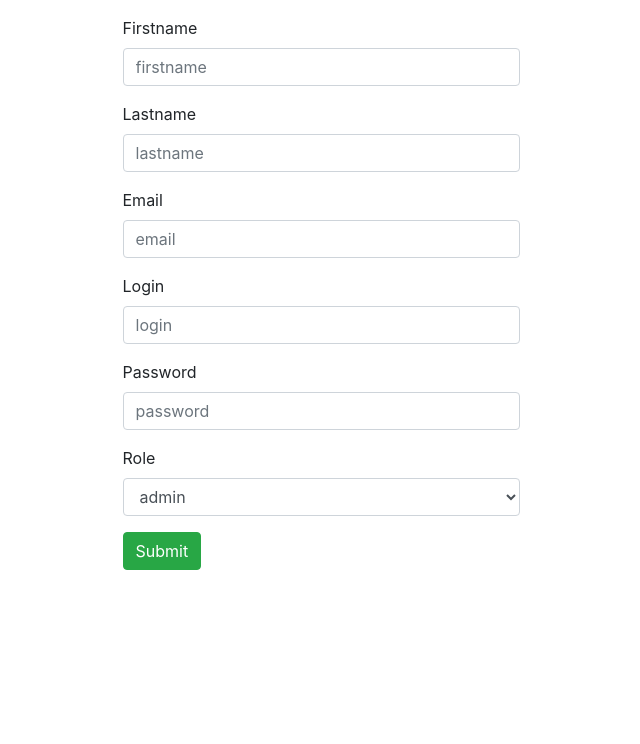
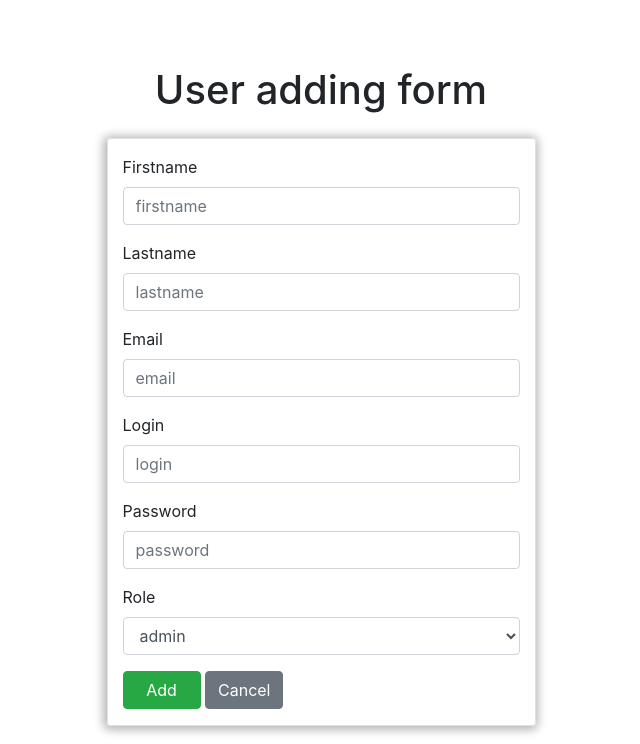
Before and after one commit to mehalyna/Ch-117-Python-Project-ITA, a Flask app: page /create_user in a window 1280 px wide. Shown: the part 56-800 px from the top of the page, without its empty margins (319-959 px from the left). Run offline with Flask 2, Linux system fonts and the light colour scheme; the visitor is signed in with stand-in values (Sample User, id 1); some libraries are stand-ins or nearby versions.

Commit message:
empty line for alert & create user frame

```diff
--- a/admin/forms.py
+++ b/admin/forms.py
@@ -28,16 +28,16 @@ class AddUserForm(FlaskForm):
     email = EmailField('Email', validators=[
         DataRequired(), Regexp(regex=EMAIL_PATTERN, message='Invalid email'),
         unique_check('email')])
-    login = StringField('Login', validators=[DataRequired(), unique_check('login')])
+    login = StringField('Login', validators=[DataRequired(), Length(min=6), unique_check('login')])
     password = PasswordField('Password', validators=[
-        DataRequired(), Length(min=8, message='Password should be at least 8 symbols in length')
+        DataRequired(), Length(min=8)
     ])
     role = SelectField('Role', choices=[
         (Role.ADMIN, Role.ADMIN),
         (Role.MODERATOR, Role.MODERATOR),
         (Role.USER, Role.USER)
     ], validators=[DataRequired()])
-    submit = SubmitField('Submit')
+    submit = SubmitField('Add')
 
 
 class UpdateUserForm(AddUserForm):
@@ -53,6 +53,7 @@ class UpdateUserForm(AddUserForm):
         (Status.ACTIVE, Status.ACTIVE),
         (Status.INACTIVE, Status.INACTIVE)
     ], validators=[DataRequired()])
+    submit = SubmitField('Update')
 
 
 class LoginForm(FlaskForm):
@@ -62,6 +63,7 @@ class LoginForm(FlaskForm):
 
     def get_user(self):
         return User.objects(admin=self.admin.data).first()
+
 
 class AddBookForm(FlaskForm):
     title = StringField('Title', validators=[DataRequired()])
@@ -74,6 +76,7 @@ class AddBookForm(FlaskForm):
     language = StringField('Language', validators=[DataRequired()])
     submit = SubmitField('Submit')
 
+
 class UpdateBookForm(AddBookForm):
     status = SelectField('Status', choices=[
         (Status.ACTIVE, Status.ACTIVE),
--- a/admin/static/css/style.css
+++ b/admin/static/css/style.css
@@ -1,11 +1,14 @@
-.user-inf {
-    font-size: 20px;
-}
-
-.create_user_form .update_user_form {
-    margin-left: 20px;
-}
-
 .to_red {
 color: red !important;
 }
+
+.custom input,.custom a, .custom button{
+    width: 78px;
+}
+
+.custom_border{
+    border: 1px solid #FE6C2C;
+    -webkit-box-shadow: -1px 1px 10px 3px #B9B5B4;
+    -moz-box-shadow: -1px 1px 10px 3px #B9B5B4;
+    box-shadow: -1px 1px 10px 3px #B9B5B4;
+}
--- a/admin/static/js/main.js
+++ b/admin/static/js/main.js
@@ -16,6 +16,5 @@ $(document).ready(function () {
 
 window.setTimeout(function() {
     $(".alert").fadeTo(500, 0, function (){
-      $(this)[0].style.display = 'none'
     })
 }, 2000);
--- a/admin/templates/base.html
+++ b/admin/templates/base.html
@@ -11,7 +11,7 @@
 </head>
 <body>
 
-    <nav class="navbar navbar-expand-lg navbar-dark bg-dark">
+<nav class="navbar navbar-expand-lg navbar-dark bg-dark">
     <div class="collapse navbar-collapse" id="navbarSupportedContent">
         <ul class="navbar-nav mr-auto">
             <li class="nav-item active">
@@ -60,6 +60,8 @@
         {% for category, message in messages %}
             <div class="alert alert-{{ category }}"> {{ message }} </div>
         {% endfor %}
+    {% else %}
+        <div class="alert">&nbsp;</div>
     {% endif %}
 {% endwith %}
     {% block body %}{% endblock %}
--- a/admin/templates/create_user.html
+++ b/admin/templates/create_user.html
@@ -4,83 +4,85 @@ Create User
 {% endblock %}
 
 {% block body %}
-<div class="create_user_form container d-flex justify-content-center">
-    <form action="" method="post">
+<div class="d-flex align-items-center flex-column">
+    <h1>User adding form</h1>
+    <form class="border custom_border rounded m-3" action="" method="post" novalidate>
         {{ form.csrf_token }}
         <div class="col-md-12 mb-3 pt-3">
-            {% if not form.firstname.errors %}
                 {{ form.firstname.label }}
-                {{ form.firstname(size=32, class="form-control", placeholder="firstname") }}
-            {% elif form.firstname.errors %}
-                {{ form.firstname.label }}
-                {{ form.firstname(size=32, class="form-control is-invalid", placeholder="firstname") }}
+                {{ form.firstname(class="form-control", size=32, placeholder="firstname") }}
+            {% if form.firstname.errors %}
+                <script>
+                document.getElementById("firstname").classList.add("is-invalid");
+                </script>
                 {% for error in form.firstname.errors %}
                    <span class="to_red">{{ error }}</span>
                 {% endfor %}
             {% endif %}
         </div>
         <div class="col-md-12 mb-3">
-            {% if not form.lastname.errors %}
             {{ form.lastname.label }}
             {{ form.lastname(size=32, class="form-control", placeholder="lastname") }}
-            {% elif form.lastname.errors %}
-                {{ form.lastname.label }}
-                {{ form.lastname(size=32, class="form-control is-invalid", placeholder="lastname") }}
+            {% if form.lastname.errors %}
+                <script>
+                    document.getElementById("lastname").classList.add("is-invalid");
+                </script>
                 {% for error in form.lastname.errors %}
                     <span class="to_red">{{ error }}</span>
                 {% endfor %}
             {% endif %}
         </div>
         <div class="col-md-12 mb-3">
-            {% if not form.email.errors %}
-                {{ form.email.label }}
-                {{ form.email(size=32, class="form-control", placeholder="email") }}
-            {% elif form.email.errors %}
-                {{ form.email.label }}
-                {{ form.email(size=32, class="form-control is-invalid", placeholder="email") }}
+            {{ form.email.label }}
+            {{ form.email(size=32, class="form-control", placeholder="email") }}
+            {% if form.email.errors %}
+                <script>
+                    document.getElementById("email").classList.add("is-invalid");
+                </script>
                 {% for error in form.email.errors %}
                     <span class="to_red">{{ error }}</span>
                 {% endfor %}
             {% endif %}
         </div>
         <div class="col-md-12 mb-3">
-            {% if not form.login.errors %}
             {{ form.login.label }}
-            {{ form.login(size=32, class_="form-control", placeholder="login", id="login_input") }}
-            {% elif form.login.errors %}
-                {{ form.login.label }}
-                {{ form.login(size=32, class_="form-control is-invalid", placeholder="login") }}
+            {{ form.login(size=32, class="form-control", placeholder="login") }}
+            {% if form.login.errors %}
+                <script>
+                    document.getElementById("login").classList.add("is-invalid");
+                </script>
                 {% for error in form.login.errors %}
                    <span class="to_red">{{ error }}</span>
                 {% endfor %}
             {% endif %}
         </div>
         <div class="col-md-12 mb-3">
-            {% if not form.password.errors %}
-                {{ form.password.label }}
-                {{ form.password(size=32, class_="form-control", placeholder="password") }}
-            {% elif form.password.errors %}
-                {{ form.password.label }}
-                {{ form.password(size=32, class_="form-control is-invalid", placeholder="password") }}
+            {{ form.password.label }}
+            {{ form.password(size=32, class="form-control", placeholder="password") }}
+            {% if form.password.errors %}
+                <script>
+                    document.getElementById("password").classList.add("is-invalid");
+                </script>
                 {% for error in form.password.errors %}
                    <span class="to_red">{{ error }}</span>
                 {% endfor %}
             {% endif %}
         </div>
         <div class="col-md-12 mb-3">
-            {% if not form.role.errors %}
-                {{ form.role.label }}
-                {{ form.role(class_="form-control") }}
-            {% elif form.role.errors %}
-                {{ form.role.label }}
-                {{ form.role(class_="form-control is-invalid") }}
+            {{ form.role.label }}
+            {{ form.role(class="form-control") }}
+            {% if form.role.errors %}
+                <script>
+                    document.getElementById("role").classList.add("is-invalid");
+                </script>
                 {% for error in form.role.errors %}
                     <span class="to_red">{{ error }}</span>
                 {% endfor %}
             {% endif %}
         </div>
-        <div class="col-md-12 mb-3">
+        <div class="col-md-12 mb-3 custom">
             {{ form.submit(class="btn btn-success") }}
+            <a class="btn btn-secondary" href="{{ url_for('start_page') }}">Cancel</a>
         </div>
     </form>
 </div>
```
Also changed, not shown: admin/templates/users_list.html (+5 -5 lines).
